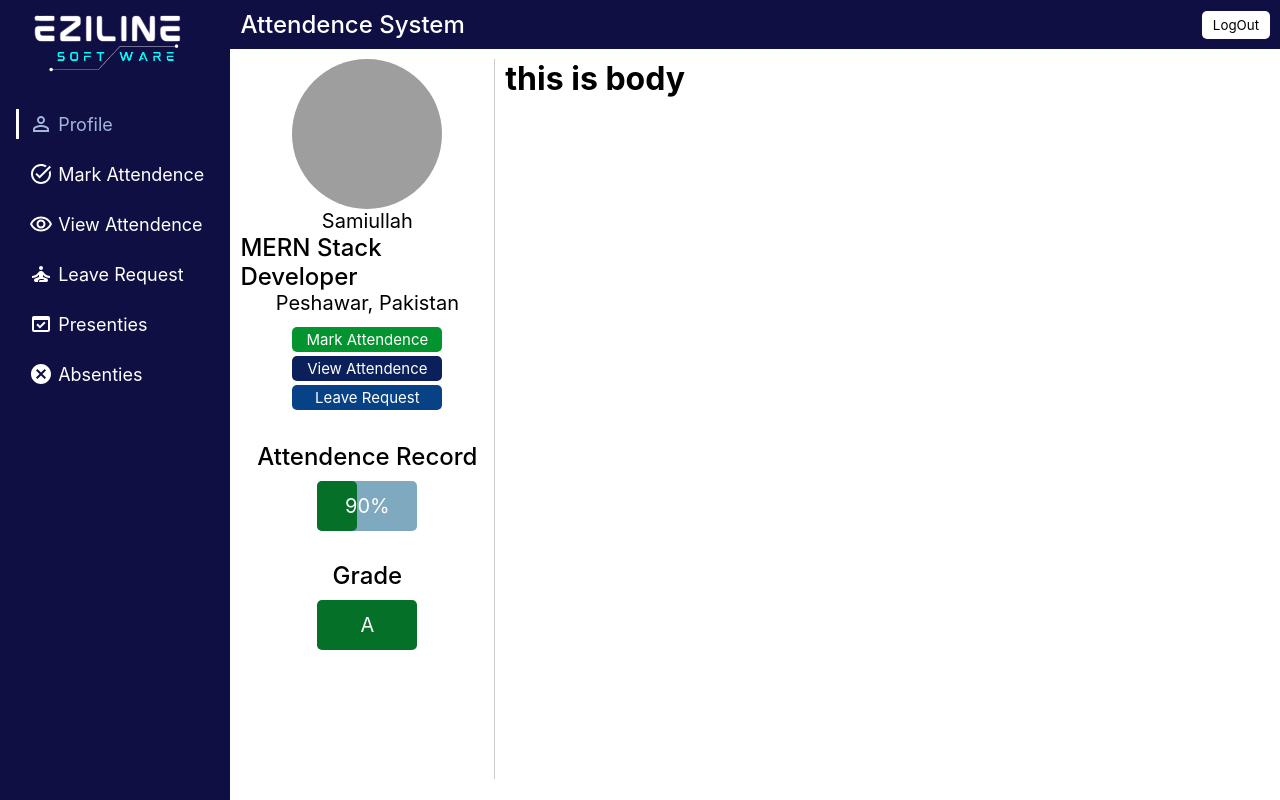
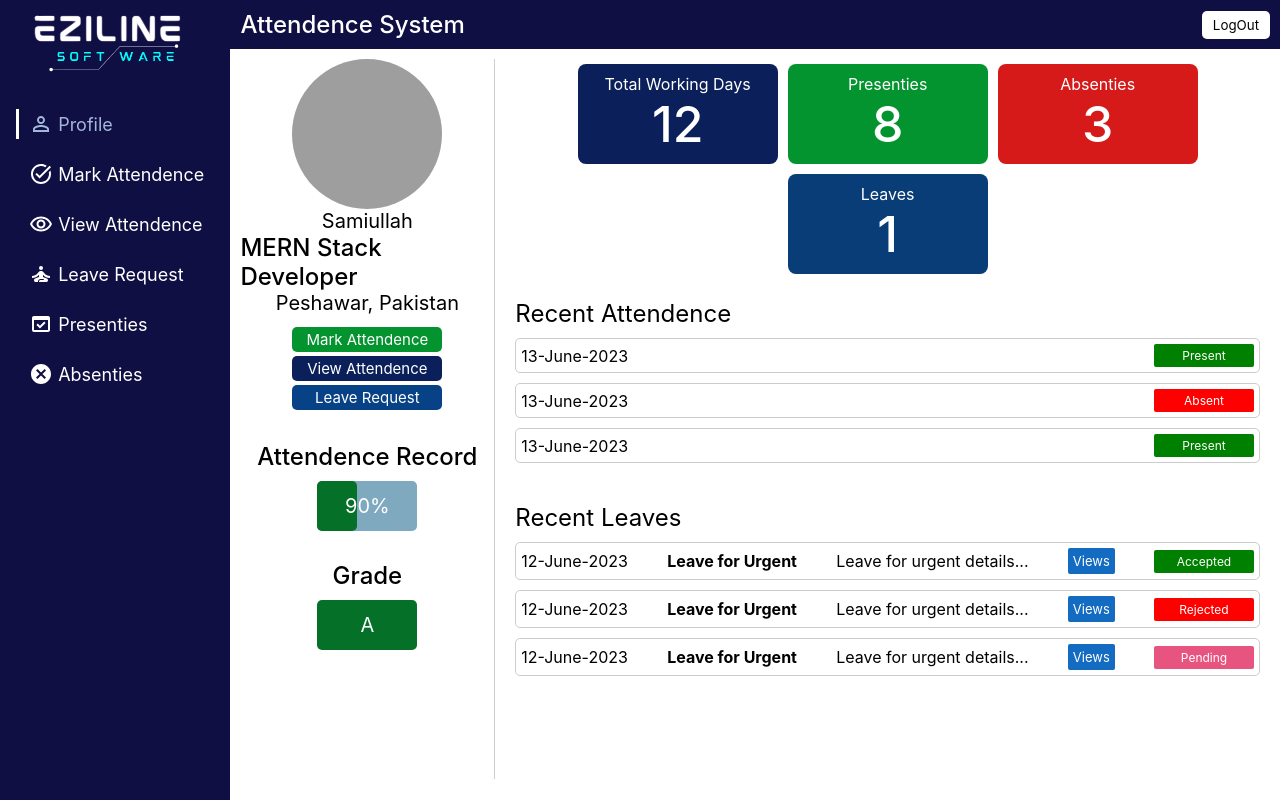
Before and after one commit to samiullah51/Eziline-Attendence-System, a React (Vite) app in the folder frontend/: page / in a window 1280 px wide. Built offline with nearby package versions, Linux system fonts and the light colour scheme; grey boxes are pictures that could not be loaded.

Commit message:
profile page done

```diff
--- /dev/null
+++ b/frontend/src/components/Cards/Cards.css
@@ -0,0 +1,29 @@
+.cards{
+    width: 100%;
+    display: flex;
+    align-items: center;
+    justify-content: center;
+    flex-wrap: wrap;
+}
+.single__card{
+    width: 200px;
+    height: 100px;
+    display: flex;
+    flex-direction: column;
+    align-items: center;
+    justify-content: center;
+    margin: 5px;
+    border-radius: 8px;
+    color: #fff;
+}
+.single__card h1{
+    font-size: 50px;
+    font-weight: 500;
+}
+.cards a{
+    text-decoration: none;
+}
+.single__card:hover{
+   transform: scale(1.01);
+   box-shadow: 0 0 9px 1px rgba(0,0,0,0.5);
+}
--- /dev/null
+++ b/frontend/src/components/Cards/Cards.jsx
@@ -0,0 +1,30 @@
+import React from "react";
+import "./Cards.css";
+import SingleCard from "./SingleCard/SingleCard";
+function Cards() {
+  return (
+    <div className="cards">
+      <SingleCard
+        title="Total Working Days"
+        count={12}
+        bg="rgb(11, 32, 90)"
+        to="/veiwatt"
+      />
+      <SingleCard
+        title="Presenties"
+        count={8}
+        bg="rgb(4, 148, 47)"
+        to="/presenties"
+      />
+      <SingleCard
+        title="Absenties"
+        count={3}
+        bg="rgb(214, 25, 25)"
+        to="/absenties"
+      />
+      <SingleCard title="Leaves" count={1} bg="#083D77" to="/leaverequest" />
+    </div>
+  );
+}
+
+export default Cards;
--- /dev/null
+++ b/frontend/src/components/Cards/SingleCard/SingleCard.jsx
@@ -0,0 +1,13 @@
+import React from "react";
+import { Link } from "react-router-dom";
+
+function SingleCard({ title, count, bg, to }) {
+  return (
+    <Link to={to} className="single__card" style={{ backgroundColor: bg }}>
+      <p>{title}</p>
+      <h1>{count}</h1>
+    </Link>
+  );
+}
+
+export default SingleCard;
--- /dev/null
+++ b/frontend/src/components/RecentAttendence/RecentAttendence.jsx
@@ -0,0 +1,15 @@
+import React from "react";
+import SingleAttendence from "./SingleAttendence/SingleAttendence";
+
+function RecentAttendence() {
+  return (
+    <div className="recent__attendence">
+      <h2>Recent Attendence</h2>
+      <SingleAttendence att="Present" />
+      <SingleAttendence att="Absent" />
+      <SingleAttendence att="Present" />
+    </div>
+  );
+}
+
+export default RecentAttendence;
--- /dev/null
+++ b/frontend/src/components/RecentAttendence/SingleAttendence/SingleAttendence.jsx
@@ -0,0 +1,17 @@
+import React from "react";
+
+function SingleAttendence({ att }) {
+  return (
+    <div className="single__attendence">
+      <p>13-June-2023</p>
+      <p
+        className="status"
+        style={{ backgroundColor: att === "Present" ? "green" : "red" }}
+      >
+        {att}
+      </p>
+    </div>
+  );
+}
+
+export default SingleAttendence;
--- /dev/null
+++ b/frontend/src/components/RecentLeaves/RecentLeaves.css
@@ -0,0 +1,40 @@
+.recent__attendence{
+    padding: 10px;
+    margin: 10px 0;
+}
+.recent__attendence h2{
+    font-weight: 400;
+}
+.single__attendence{
+    width: 100%;
+    display: flex;
+    align-items: center;
+    justify-content: space-between;
+    margin: 10px 0;
+    padding: 5px;
+    border: 1px solid #ccc;
+    border-radius: 5px;
+}
+.single__attendence .subject{
+    font-weight: bold;
+}
+.single__attendence a{
+    text-decoration: none;
+    background-color: rgb(19, 107, 194);
+    color: #fff;
+    font-size: 13px;
+    padding: 5px;
+    border-radius: 2px;
+}
+.single__attendence a:hover{
+    background-color: rgb(10, 54, 99);
+
+}
+.single__attendence .status{
+    font-size: 12px;
+    width: 100px;
+    text-align: center;
+    padding: 4px;
+    color: #fff;
+    border-radius: 2px;
+}
--- /dev/null
+++ b/frontend/src/components/RecentLeaves/RecentLeaves.jsx
@@ -0,0 +1,16 @@
+import React from "react";
+import "./RecentLeaves.css";
+import SingleLeave from "./SingleLeave/SingleLeave";
+function RecentLeaves() {
+  return (
+    <div className="recent__attendence">
+      <h2>Recent Leaves</h2>
+      {/* single attendence */}
+      <SingleLeave status="Accepted" bg="green" />
+      <SingleLeave status="Rejected" bg="red" />
+      <SingleLeave status="Pending" bg="#E75480" />
+    </div>
+  );
+}
+
+export default RecentLeaves;
--- /dev/null
+++ b/frontend/src/components/RecentLeaves/SingleLeave/SingleLeave.jsx
@@ -0,0 +1,18 @@
+import React from "react";
+import { Link } from "react-router-dom";
+
+function SingleLeave({ status, bg }) {
+  return (
+    <div className="single__attendence">
+      <p>12-June-2023</p>
+      <p className="subject">Leave for Urgent</p>
+      <p>Leave for urgent details...</p>
+      <Link className="details__view">Views</Link>
+      <p className="status" style={{ backgroundColor: bg }}>
+        {status}
+      </p>
+    </div>
+  );
+}
+
+export default SingleLeave;
--- a/frontend/src/pages/HomePage/HomePage.jsx
+++ b/frontend/src/pages/HomePage/HomePage.jsx
@@ -3,6 +3,9 @@ import Sidebar from "../../components/Sidebar/Sidebar";
 import Navbar from "../../components/Navbar/Navbar";
 import "./HomePage.css";
 import Profile from "../../components/Profile/Profile";
+import Cards from "../../components/Cards/Cards";
+import RecentLeaves from "../../components/RecentLeaves/RecentLeaves";
+import RecentAttendence from "../../components/RecentAttendence/RecentAttendence";
 function HomePage() {
   return (
     <div className="home__page">
@@ -10,12 +13,15 @@ function HomePage() {
       <div className="home__contents">
         <Navbar />
         <div className="contents">
-          {/* profile */}
           <Profile />
 
-          {/* body */}
           <div className="body">
-            <h1>this is body</h1>
+            {/* Cards */}
+            <Cards />
+            {/* recent attendence */}
+            <RecentAttendence />
+            {/* recent leaves */}
+            <RecentLeaves />
           </div>
         </div>
       </div>
```
Also changed, not shown: frontend/src/components/RecentAttendence/RecentAttendence.css (added).
